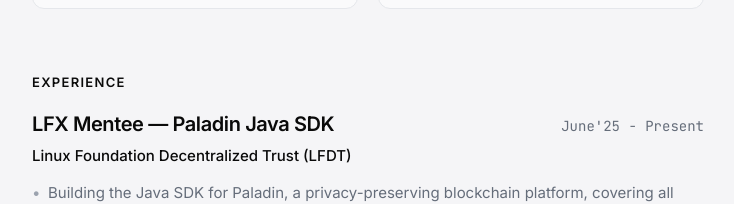
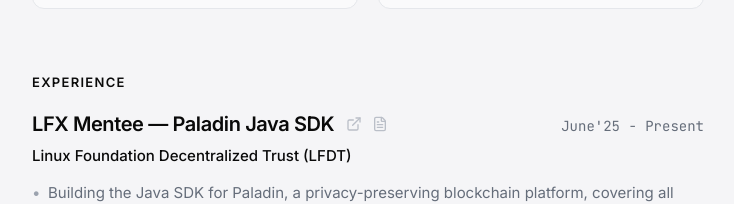
Before and after one commit to divyam-jha123/portfolio, a React (Vite) app: page / in a window 1280 px wide. Shown: the part 2098-2302 px from the top of the page, without its empty margins (272-1006 px from the left). Built offline with nearby package versions, Linux system fonts and the light colour scheme.

Commit message:
added links in experience section

```diff
--- a/src/components/ExperienceSection.tsx
+++ b/src/components/ExperienceSection.tsx
@@ -1,12 +1,11 @@
 import type { ComponentType } from 'react';
 import { motion } from 'framer-motion';
-import { FileText } from 'lucide-react';
-import { SiLinuxfoundation } from 'react-icons/si';
+import { ExternalLink, FileText } from 'lucide-react';
 import { experiences } from '../data';
 import type { ExperienceLink } from '../data';
 
 const linkIcon: Record<ExperienceLink['kind'], ComponentType<{ size?: number }>> = {
-  lfx: SiLinuxfoundation,
+  lfx: ExternalLink,
   proposal: FileText,
 };
 
--- a/src/data.ts
+++ b/src/data.ts
@@ -51,7 +51,18 @@
       "Building the Java SDK for Paladin, a privacy-preserving blockchain platform, covering all nine JSON-RPC namespaces over HTTP and WebSocket transport.",
       "Designed a multi-module Gradle architecture and authored RFCs defining the SDK's public API surface.",
     ],
-    links: [],
+    links: [
+      {
+        kind: "lfx",
+        label: "LFX mentorship project",
+        url: "https://mentorship.lfx.linuxfoundation.org/project/b0a24d64-fc7d-4a9c-8314-9c282298e904",
+      },
+      {
+        kind: "proposal",
+        label: "My LFX proposal (PDF)",
+        url: "https://jobspring-prod-uploads.s3.amazonaws.com/98493ffe-f1db-4db5-817a-1635bb999436-.pdf",
+      },
+    ],
   },
 ];
 
```
